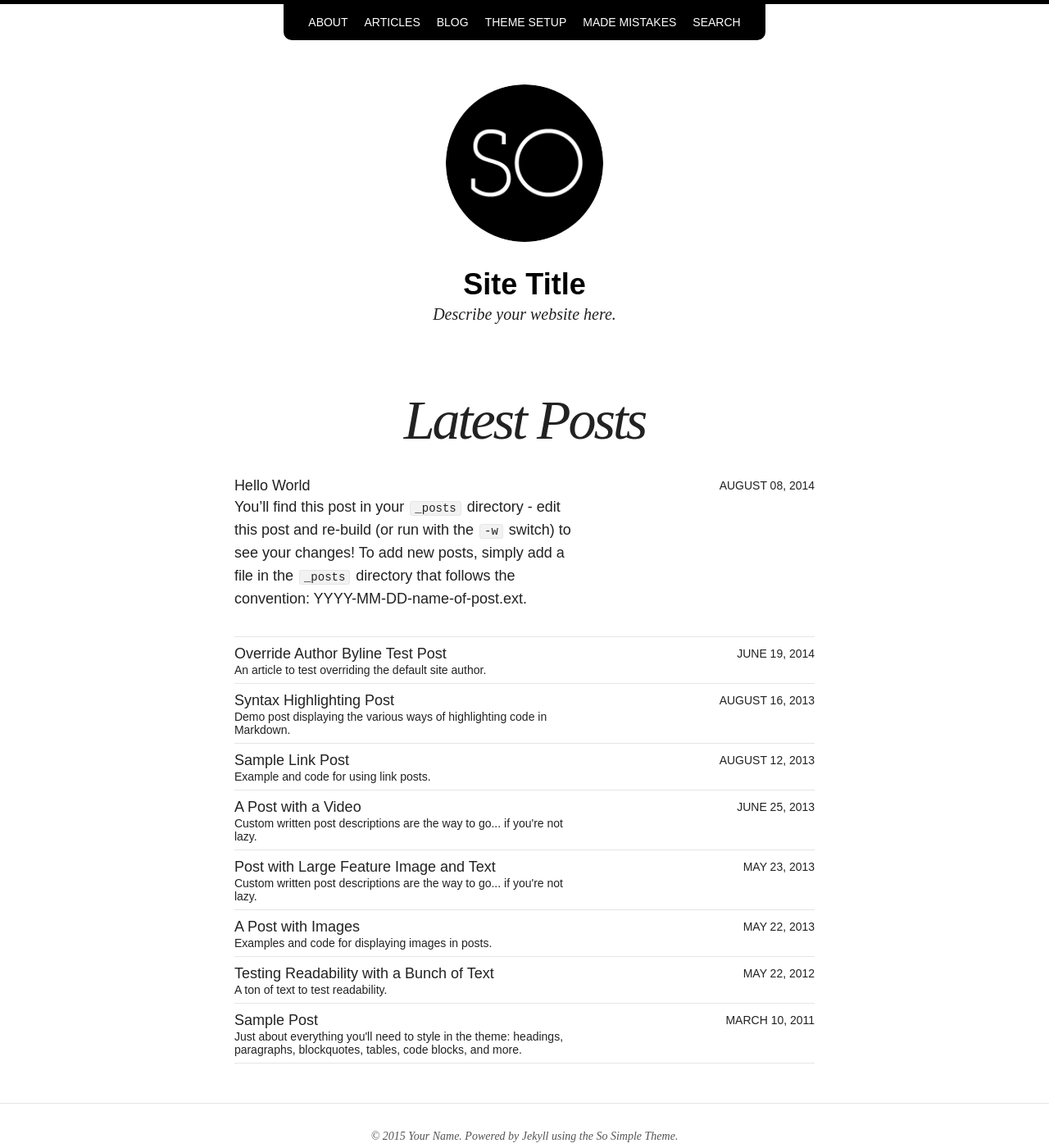
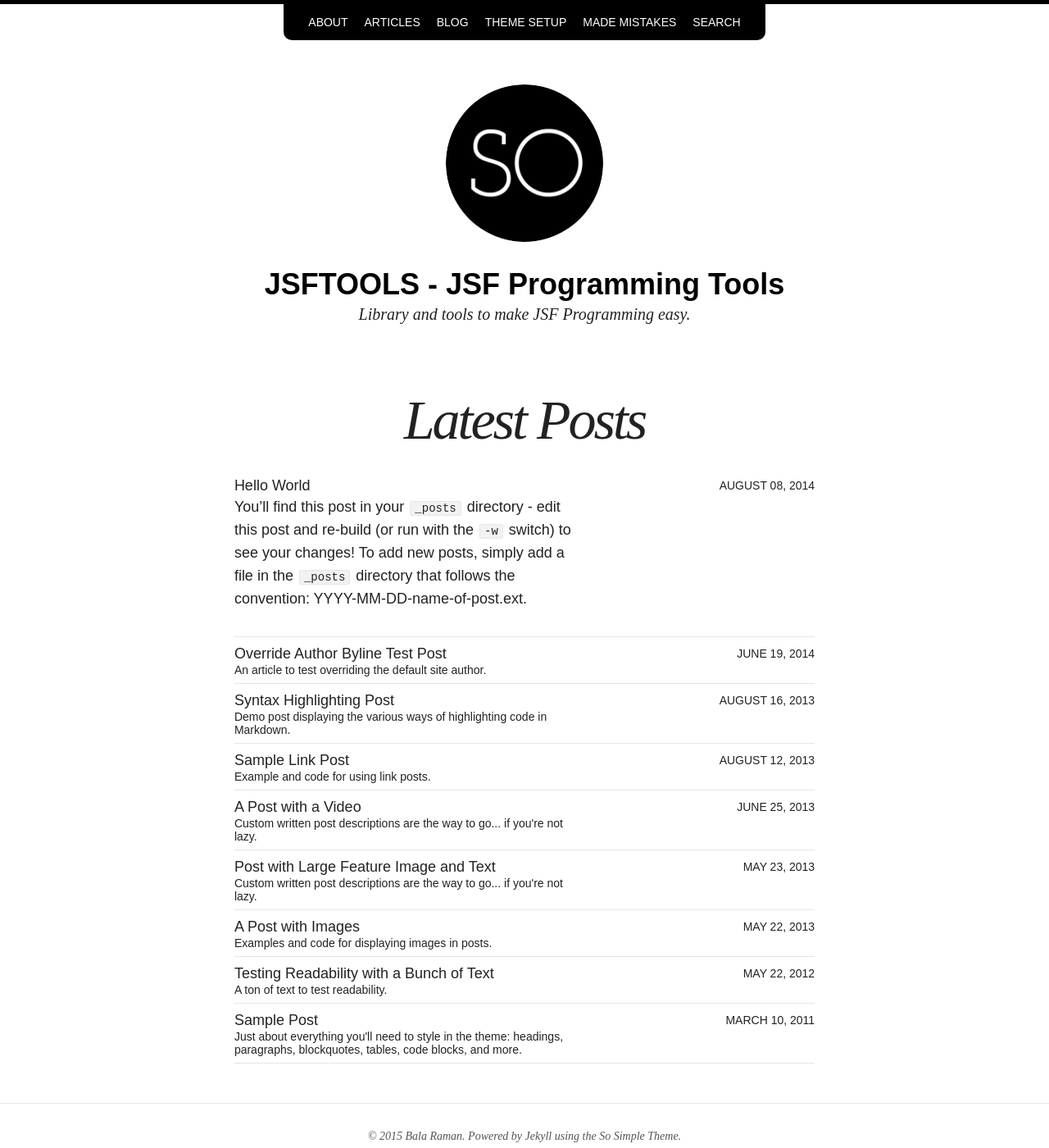
Before and after one commit to java-tools/notes, a Jekyll site: the page built from index.html, in a window 1280 px wide and 1400 px high. Shown: the whole window at 82% size. Built offline with Jekyll 4.4.1, drawn with Linux system fonts in a browser that asks for light colours; nearby versions of some CDN libraries.

Commit message:
Initial config changes

```diff
--- a/Gemfile
+++ b/Gemfile
@@ -2,5 +2,5 @@ source 'https://rubygems.org'
 
 gem 'jekyll'
 gem 'jekyll-sitemap'
-gem 'octopress', '~> 3.0.0.rc.12'
+gem 'octopress', '~> 3.0.0'
 gem 'rouge'
--- a/_config.yml
+++ b/_config.yml
@@ -1,8 +1,8 @@
 # Site wide configuration
 
-title: Site Title
+title: JSFTOOLS - JSF Programming Tools
 locale: en_US
-description: Describe your website here.
+description: Library and tools to make JSF Programming easy.
 logo: site-logo.png
 search: true
 url: http://localhost:4000
@@ -31,13 +31,13 @@ exclude: ["lib", "config.rb", "Capfile", "config", "log", "Rakefile", "Rakefile.
 
 # Site owner
 owner:
-  name: Your Name
+  name: Bala Raman
   avatar: bio-photo.jpg
-  email: you@email.com
+  email: srbala@gmail.com
   disqus-shortname:
   twitter: #username
   facebook: #username
-  github: #username
+  github: srbala
   stackexchange: #http://stackoverflow.com/users/123456/username
   linkedin: #username
   instagram: #username
```
Also changed, not shown: package.json (+5 -5 lines), Gemfile.lock.
